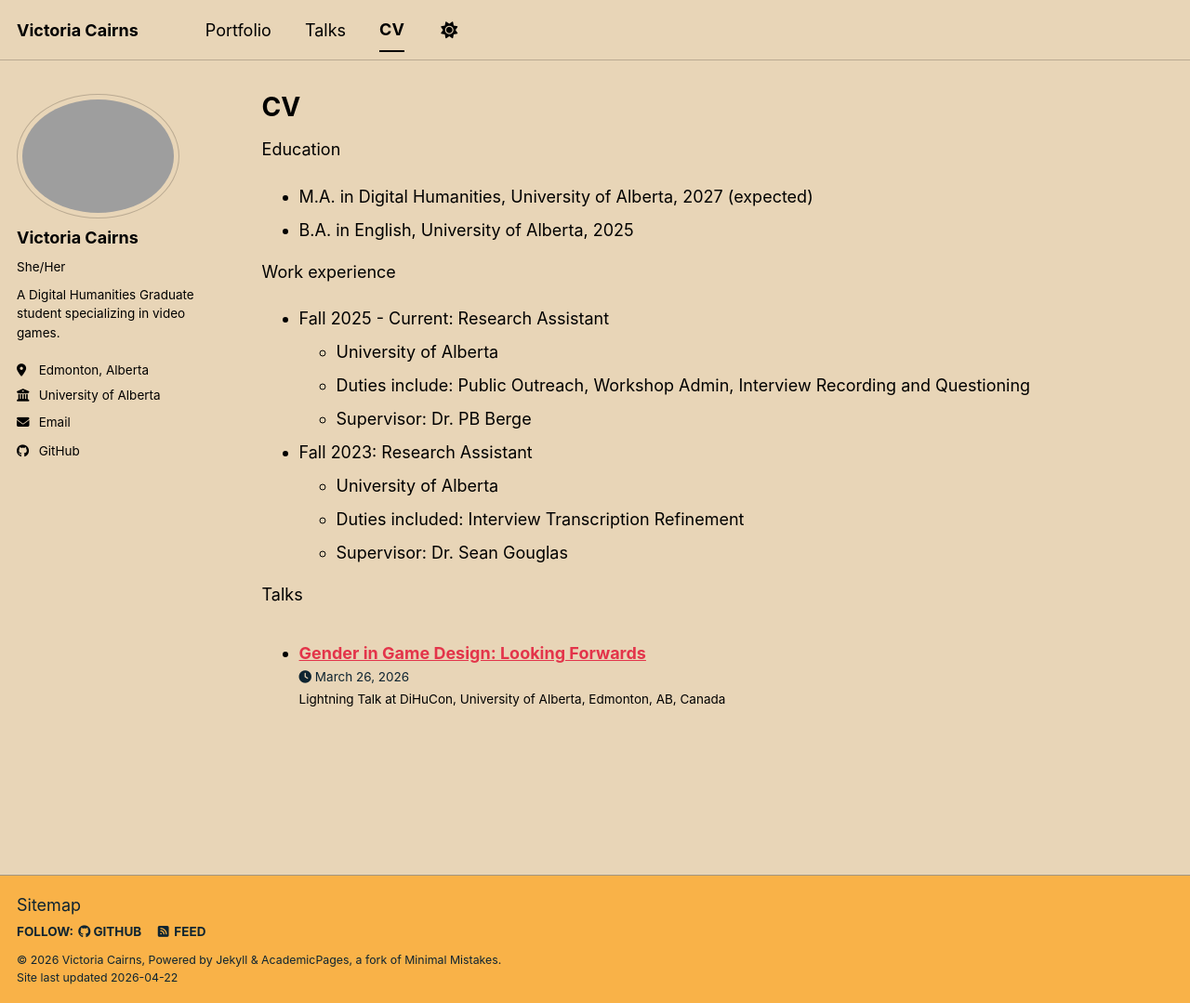
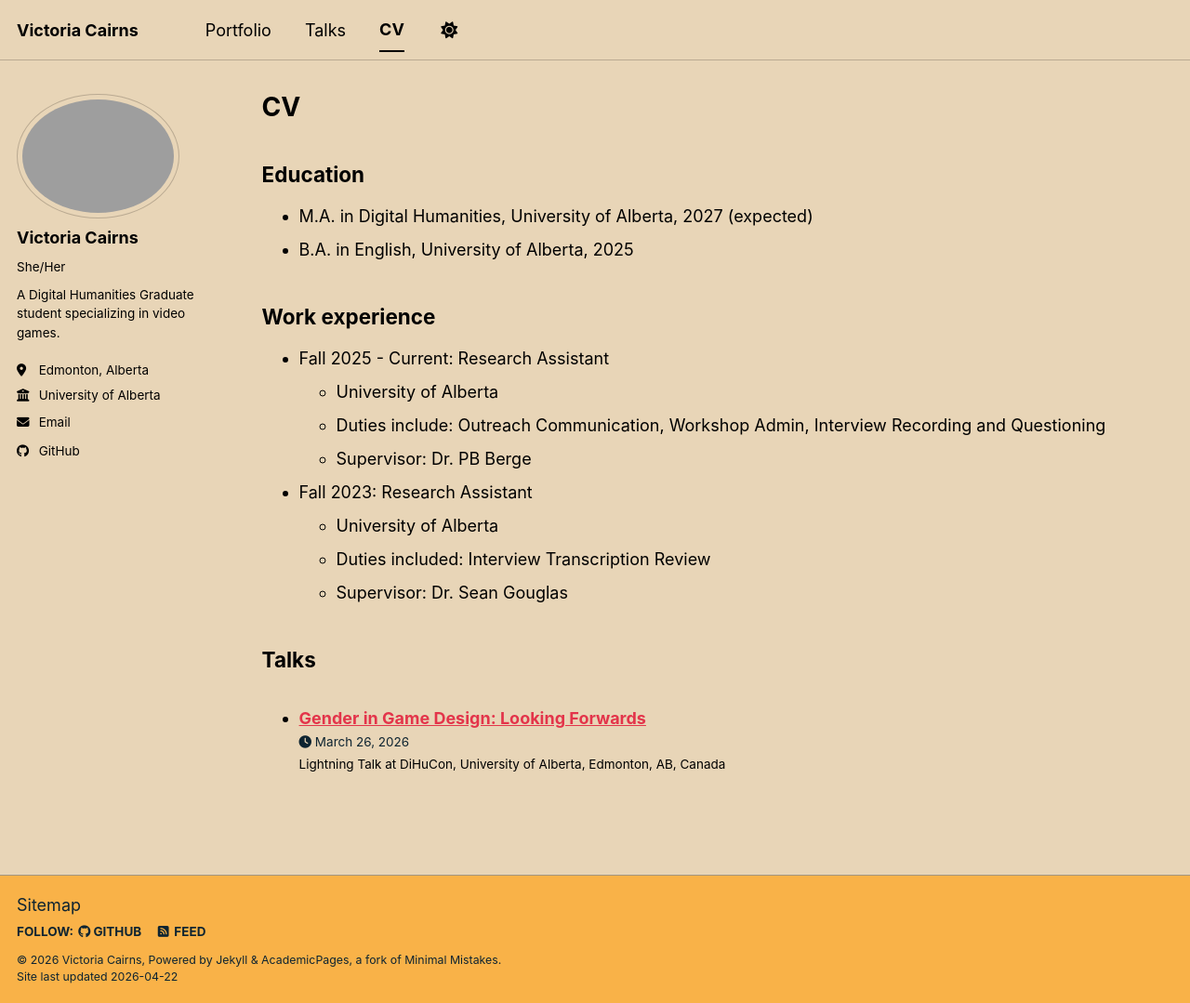
Before and after one commit to Rosethorn250/about, a Jekyll site: the page built from _pages/cv.md, in a window 1280 px wide and 1079 px high. Shown: the whole window at 93% size. Built offline with Jekyll 4.4.1, drawn with Linux system fonts in a browser that asks for light colours; a script bundle is joined from its source files by our own code; library files that are not in the unit come from our copies.

Commit message:
Update cv.md

```diff
--- a/_pages/cv.md
+++ b/_pages/cv.md
@@ -10,36 +10,36 @@ redirect_from:
 {% include base_path %}
 
 Education
-
+---------
 * M.A. in Digital Humanities, University of Alberta, 2027 (expected)
 * B.A. in English, University of Alberta, 2025
 
 Work experience
-
+---------------
 * Fall 2025 - Current: Research Assistant
   * University of Alberta
-  * Duties include: Public Outreach, Workshop Admin, Interview Recording and Questioning
+  * Duties include: Outreach Communication, Workshop Admin, Interview Recording and Questioning
   * Supervisor: Dr. PB Berge
 
 * Fall 2023: Research Assistant
   * University of Alberta
-  * Duties included: Interview Transcription Refinement
+  * Duties included: Interview Transcription Review
   * Supervisor: Dr. Sean Gouglas
 
-<!--Publications-->
-
+<!--Publications
+----------------->
   <ul>{% for post in site.publications reversed %}
     {% include archive-single-cv.html %}
   {% endfor %}</ul>
 
 Talks
-
+-----
   <ul>{% for post in site.talks reversed %}
     {% include archive-single-talk-cv.html  %}
   {% endfor %}</ul>
 
-<!--Teaching-->
-
+<!--Teaching
+-------------->
   <ul>{% for post in site.teaching reversed %}
     {% include archive-single-cv.html %}
   {% endfor %}</ul>
```
